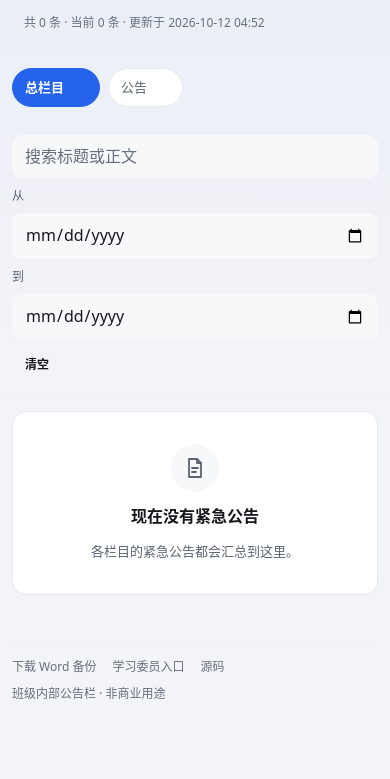
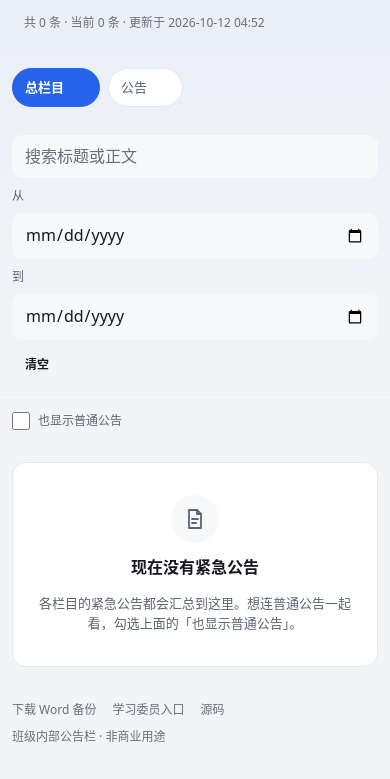
Before and after one commit to Meowhajimi/class-bulletin, a website with bundled scripts: page web/index.html in a window 390 px wide. Shown: the part 109-888 px from the top of the page. Before the commit the page ends 844 px from the top, so only its background shows below. Built offline with nearby package versions, Linux system fonts and the light colour scheme; some packages are replaced by stand-ins of ours; no server answers; the database is empty.

Commit message:
总栏目新增「也显示普通公告」开关（记在本机）

```diff
--- a/web/css/components.css
+++ b/web/css/components.css
@@ -630,6 +630,17 @@
   font-size: var(--text-xs);
 }
 
+/* —— 总栏目的「也显示普通公告」开关 ——
+ * 放在总栏目列表上方，靠左；和内容之间留一点距离，别和标题挤在一起。
+ */
+.aggregate-toggle {
+  margin-bottom: var(--space-2);
+}
+
+.aggregate-toggle .check-row {
+  align-items: center;
+}
+
 .check-row > input[type='checkbox'] {
   /* 手指点得中 */
   width: 18px;
--- a/web/js/app.js
+++ b/web/js/app.js
@@ -15,6 +15,7 @@ import { getDataSource } from './data/index.js';
 import { clear, el, qs, toast } from './ui/dom.js';
 import {
   AGGREGATE_SECTION_ID,
+  aggregateMessages,
   filterMessages,
   hasActiveFilter,
   messagesOfSection,
@@ -23,6 +24,11 @@ import {
   splitUrgentFirst,
 } from './ui/filter.js';
 import { renderFilterBar } from './ui/filter-bar.js';
+import {
+  isAggregateShowAll,
+  renderAggregateToggle,
+  setAggregateShowAll,
+} from './ui/aggregate-toggle.js';
 import { renderMessageCard } from './ui/message-card.js';
 import { startPresence } from './ui/presence.js';
 import { resetSectionTabs } from './ui/section-tabs.js';
@@ -68,6 +74,12 @@ const FALLBACK_SECTION_ID = '__fallback__';
 
 /** 标签行控制器 */
 let sectionTabs = /** @type {null|{element: HTMLElement, setActive: Function, setCounts: Function}} */ (null);
+
+/**
+ * 总栏目里要不要连普通公告一起列出来。
+ * 默认关闭（总栏目 = 紧急汇总）；同学勾上后记在他自己的浏览器里。
+ */
+let aggregateShowAll = isAggregateShowAll();
 
 /** 当前的筛选条件 */
 const filters = { keyword: '', from: /** @type {number|null} */ (null), to: /** @type {number|null} */ (null) };
@@ -138,7 +150,14 @@ function render() {
   renderTabs();
 
   const active = hasActiveFilter(filters);
-  const inTab = messagesOfSection(cache.all, activeSectionId, cache.sections);
+
+  // 总栏目：按同学的开关决定"只有紧急"还是"紧急 + 普通"
+  // 普通栏目：本栏目的全部公告（界面再分紧急/普通）
+  const inTab =
+    activeSectionId === AGGREGATE_SECTION_ID
+      ? aggregateMessages(cache.all, { includeNormal: aggregateShowAll })
+      : messagesOfSection(cache.all, activeSectionId, cache.sections);
+
   const matched = sortMessages(filterMessages(inTab, filters));
 
   if (filterBar) {
@@ -209,22 +228,47 @@ function initialSectionId() {
 
 /**
  * 总栏目：把**所有栏目**的紧急公告汇总在一起。
+ *
+ * 如果同学勾了「也显示普通公告」，下面再补一段普通公告
+ * （紧急永远在上面，不会被普通公告挤下去）。
  * 每条卡片带一个所属栏目的小徽章，点进去还是那条公告自己的详情页。
  */
 function renderAggregate(messages, now) {
   const urgent = sortMessages(messages.filter(isUrgentMessage));
+  const normal = aggregateShowAll
+    ? sortMessages(messages.filter((message) => !isUrgentMessage(message)))
+    : [];
 
-  if (!urgent.length) {
+  // 开关始终显示（否则关掉之后就没入口再打开了）
   dom.main.append(
-      emptyState('现在没有紧急公告', CONFIG.sections.aggregateHint || '各栏目的紧急公告都会汇总到这里。'),
+    renderAggregateToggle({
+      checked: aggregateShowAll,
+      onChange: (checked) => {
+        aggregateShowAll = checked;
+        setAggregateShowAll(checked);
+        render();
+      },
+    }).element,
+  );
+
+  if (!urgent.length && !normal.length) {
+    dom.main.append(
+      emptyState(
+        '现在没有紧急公告',
+        aggregateShowAll
+          ? '各栏目的公告都会汇总到这里。'
+          : (CONFIG.sections.aggregateHint || '各栏目的紧急公告都会汇总到这里。') +
+              '想连普通公告一起看，勾选上面的「也显示普通公告」。',
+      ),
     );
     return;
   }
 
+  if (urgent.length) {
     dom.main.append(
       el(
         'section',
-      { class: 'section' },
+        { class: 'section section--urgent' },
         el('h2', { class: 'section__title', text: `全部紧急 · ${urgent.length} 条` }),
         el(
           'div',
@@ -237,6 +281,30 @@ function renderAggregate(messages, now) {
         ),
       ),
     );
+  } else {
+    dom.main.append(
+      emptyState('现在没有紧急公告', '普通公告在下面。'),
+    );
+  }
+
+  if (normal.length) {
+    dom.main.append(
+      el(
+        'section',
+        { class: 'section' },
+        el('h2', { class: 'section__title', text: `普通公告 · ${normal.length} 条` }),
+        el(
+          'div',
+          { class: 'list' },
+          ...normal.map((message) =>
+            card(message, now, {
+              extraBadges: sectionBadges(message),
+            }),
+          ),
+        ),
+      ),
+    );
+  }
 }
 
 /** 某条公告所属栏目的徽章（总栏目和详情页用；普通栏目内不必重复显示） */
--- /dev/null
+++ b/web/js/ui/aggregate-toggle.js
@@ -0,0 +1,64 @@
+/**
+ * 总栏目上方的「也显示普通公告」开关。
+ *
+ * 背景：总栏目默认只汇总各栏目的**紧急**公告（这是最初的设定）。
+ * 但有时同学想"一屏看完所有公告"，所以给一个开关。
+ *
+ * 设计取舍：
+ *   · **每个同学自己勾** —— 选择存在他自己的浏览器里（localStorage），
+ *     换个人打开是默认状态，互不影响。
+ *   · 默认关闭：保持"总栏目 = 紧急汇总"这个清晰含义。
+ *   · 存 localStorage 而不是 sessionStorage：这是个内容偏好，
+ *     关掉浏览器再回来还应该记得。
+ */
+
+import { el } from './dom.js';
+
+const SHOW_ALL_KEY = 'class-bulletin.aggregate-show-all';
+
+/** 读上次的选择；读不到（或隐私模式）就当 false */
+export function isAggregateShowAll() {
+  try {
+    return localStorage.getItem(SHOW_ALL_KEY) === '1';
+  } catch {
+    return false;
+  }
+}
+
+/** 记住选择 */
+export function setAggregateShowAll(value) {
+  try {
+    if (value) localStorage.setItem(SHOW_ALL_KEY, '1');
+    else localStorage.removeItem(SHOW_ALL_KEY);
+  } catch {
+    // 隐私模式下写不了，这一次仍然生效，只是下次打开会回到默认
+  }
+}
+
+/**
+ * 渲染那个开关。
+ *
+ * @param {{checked: boolean, onChange: (checked: boolean) => void}} options
+ * @returns {{element: HTMLElement, input: HTMLInputElement}}
+ */
+export function renderAggregateToggle({ checked, onChange }) {
+  const input = el('input', { type: 'checkbox', id: 'aggregate-show-all' });
+  input.checked = Boolean(checked);
+
+  input.addEventListener('change', () => {
+    onChange(Boolean(input.checked));
+  });
+
+  const element = el(
+    'div',
+    { class: 'aggregate-toggle' },
+    el(
+      'label',
+      { class: 'check-row check-row--muted', for: 'aggregate-show-all' },
+      input,
+      el('span', { text: '也显示普通公告' }),
+    ),
+  );
+
+  return { element, input };
+}
--- a/web/js/ui/filter.js
+++ b/web/js/ui/filter.js
@@ -37,6 +37,26 @@ export function splitUrgentFirst(messages) {
     else normal.push(message);
   }
   return { urgent, normal };
+}
+
+/**
+ * 总栏目要显示的那一批公告。
+ *
+ * 总栏目默认只汇总**紧急**公告（各栏目一起）；同学如果勾了
+ * 「也显示普通公告」，就把普通公告也一起带出来 —— 排序仍然是紧急在前。
+ *
+ * 注意这里返回的是"该看哪些"，**不负责排序**：排序统一由 sortMessages() 做，
+ * 渲染时再按 isUrgentMessage 分成两段显示（见 app.js 的 renderAggregate）。
+ *
+ * @param {Array<object>} messages 全部公告
+ * @param {{includeNormal?: boolean}} [options]
+ * @returns {Array<object>}
+ */
+export function aggregateMessages(messages, options = {}) {
+  const list = messages || [];
+  if (!options.includeNormal) return list.filter(isUrgentMessage);
+  // 紧急 + 普通 = 全部；调用方会再拆成两段
+  return [...list];
 }
 
 /**
```
Also changed, not shown: SECURITY.md (+1 -1 lines), tools/tests/fake-dom.js (+10 -0 lines), tools/tests/render.test.js (+54 -0 lines), tools/tests/section.test.js (+46 -0 lines), 更新流程.md (+1 -1 lines), 班级群通知.md (+1 -0 lines), 稳定性评估.md (+1 -1 lines), README.md, dist/css/components.css, dist/js/app.js, dist/js/ui/aggregate-toggle.js (added), dist/js/ui/filter.js, 1 other file. Lines whose indentation alone changed are shown as unchanged.
